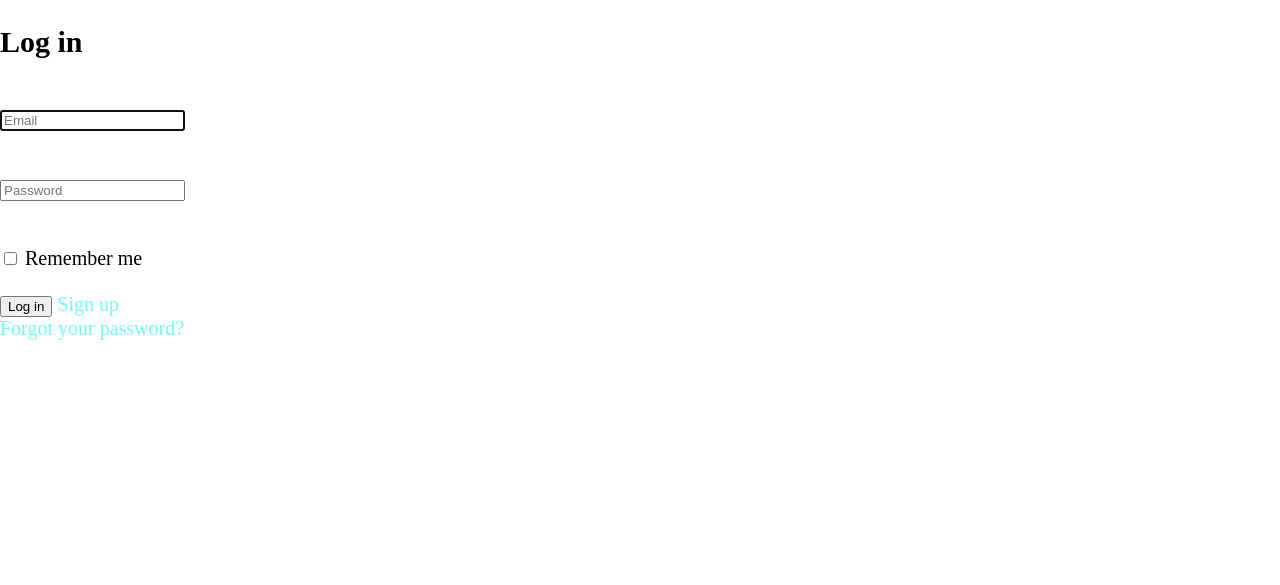
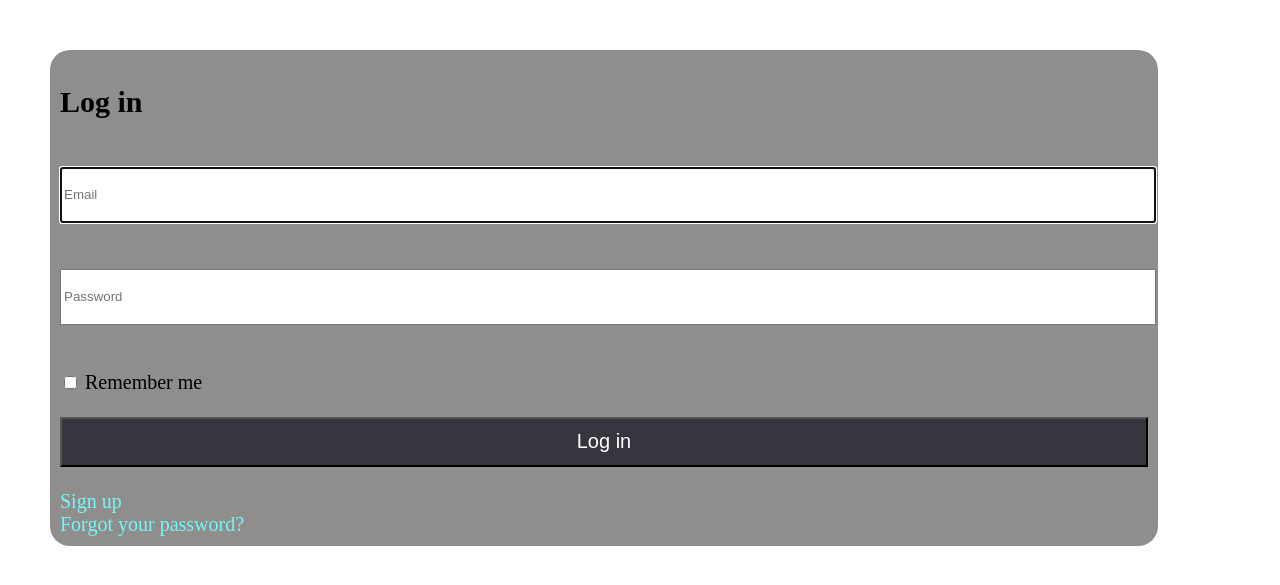
Before and after one commit to FrankMugagga/blog_app, a Rails app: page /users/sign_in in a window 1280 px wide. Shown: the top 585 px of the page. Run offline with Rails 7, Linux system fonts and the light colour scheme; some libraries are stand-ins or nearby versions.

Commit message:
Add styling

```diff
--- a/app/views/devise/sessions/new.html.erb
+++ b/app/views/devise/sessions/new.html.erb
@@ -1,16 +1,16 @@
-<section class="userlogin">
+<section class="signup_userlogin">
 <h2>Log in</h2>
 
 <%= form_for(resource, as: resource_name, url: session_path(resource_name)) do |f| %>
   <div class="userloginfield">
     <%= f.label :email, style: 'display: none' %><br />
-    <%= f.email_field :email, autofocus: true, autocomplete: "email", placeholder: 'Email', class: 'userloginfield'  %>
+    <%= f.email_field :email, autofocus: true, autocomplete: "email", placeholder: 'Email', class: 'login_signup_field'  %>
   </div>
   <br>
 
   <div class="userloginfield">
     <%= f.label :password, style: 'display: none' %><br />
-    <%= f.password_field :password, autocomplete: "current-password", placeholder: 'Password', class: 'userloginfield' %>
+    <%= f.password_field :password, autocomplete: "current-password", placeholder: 'Password',class: 'login_signup_field' %>
   </div>
   <br><br>
 
@@ -23,9 +23,11 @@
   <br>
 
   <section class="actions">
-    <%= f.submit "Log in" %>
+    <%= f.submit "Log in", class: 'login_signup_btn'  %>
   </div>
 <% end %>
+<br>
+<br>
 
 <%= render "devise/shared/links" %>
 
```
